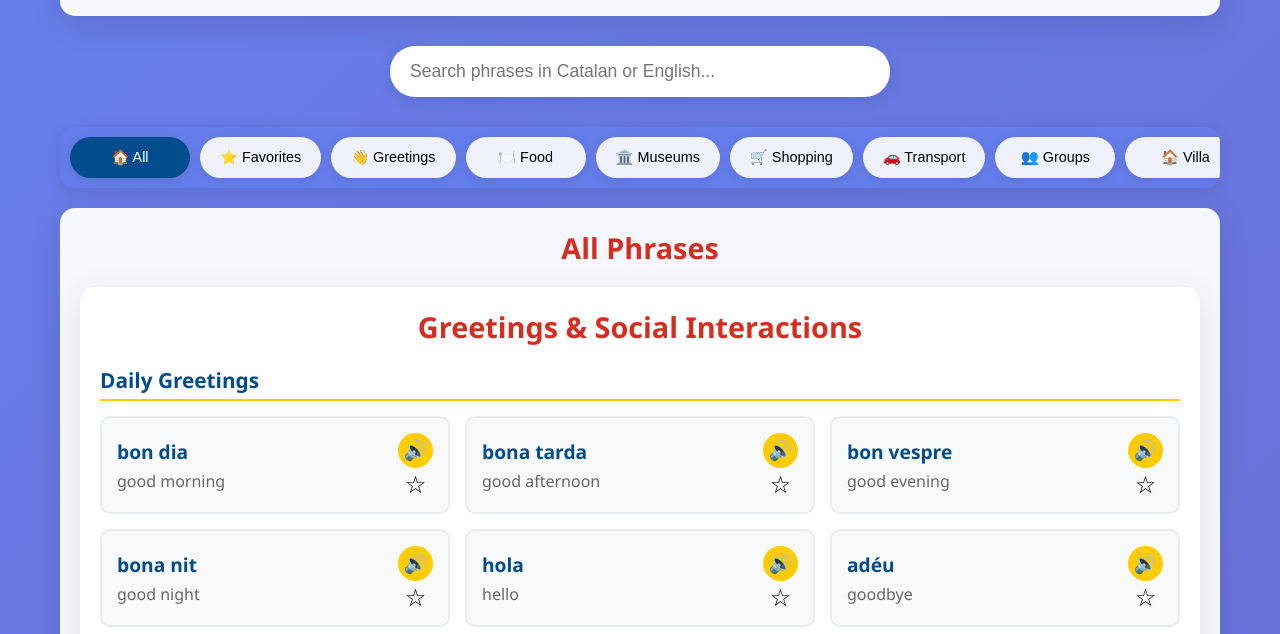
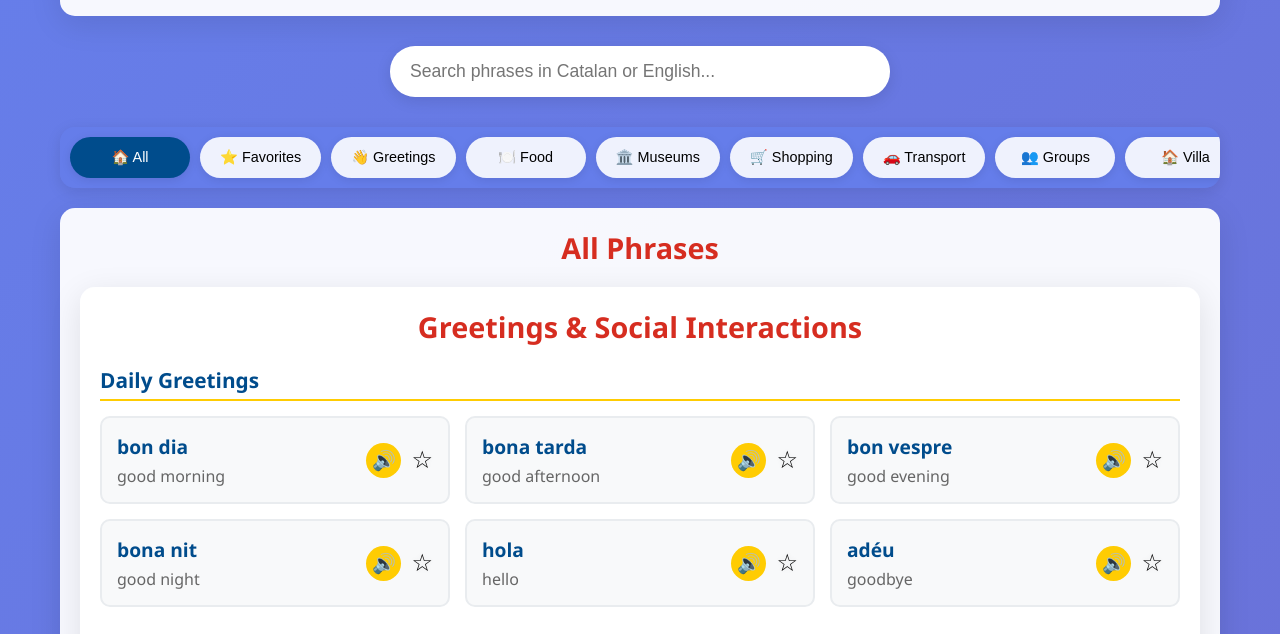
Before and after one commit to ottsme/Tarragona, a plain HTML site: page index.html in a window 1280 px wide. Shown: the part 109-743 px from the top of the page. Drawn offline with Linux system fonts and the light colour scheme.

Commit message:
Update style.css

```diff
--- a/style.css
+++ b/style.css
@@ -152,8 +152,9 @@ body {
 
 .card-controls {
     display: flex;
-    flex-direction: column; /* Stack controls vertically */
-    gap: 5px;
+    flex-direction: row; /* Arrange controls horizontally */
+    align-items: center;
+    gap: 10px; /* Add gap between icons */
     flex-shrink: 0; /* Prevent controls from shrinking */
 }
 
@@ -207,7 +208,6 @@ body {
 }
 
 .favorite-button.favorited {
-    content: "⭐"; /* Change icon to filled star */
     color: #ffcc02;
 }
 
```
